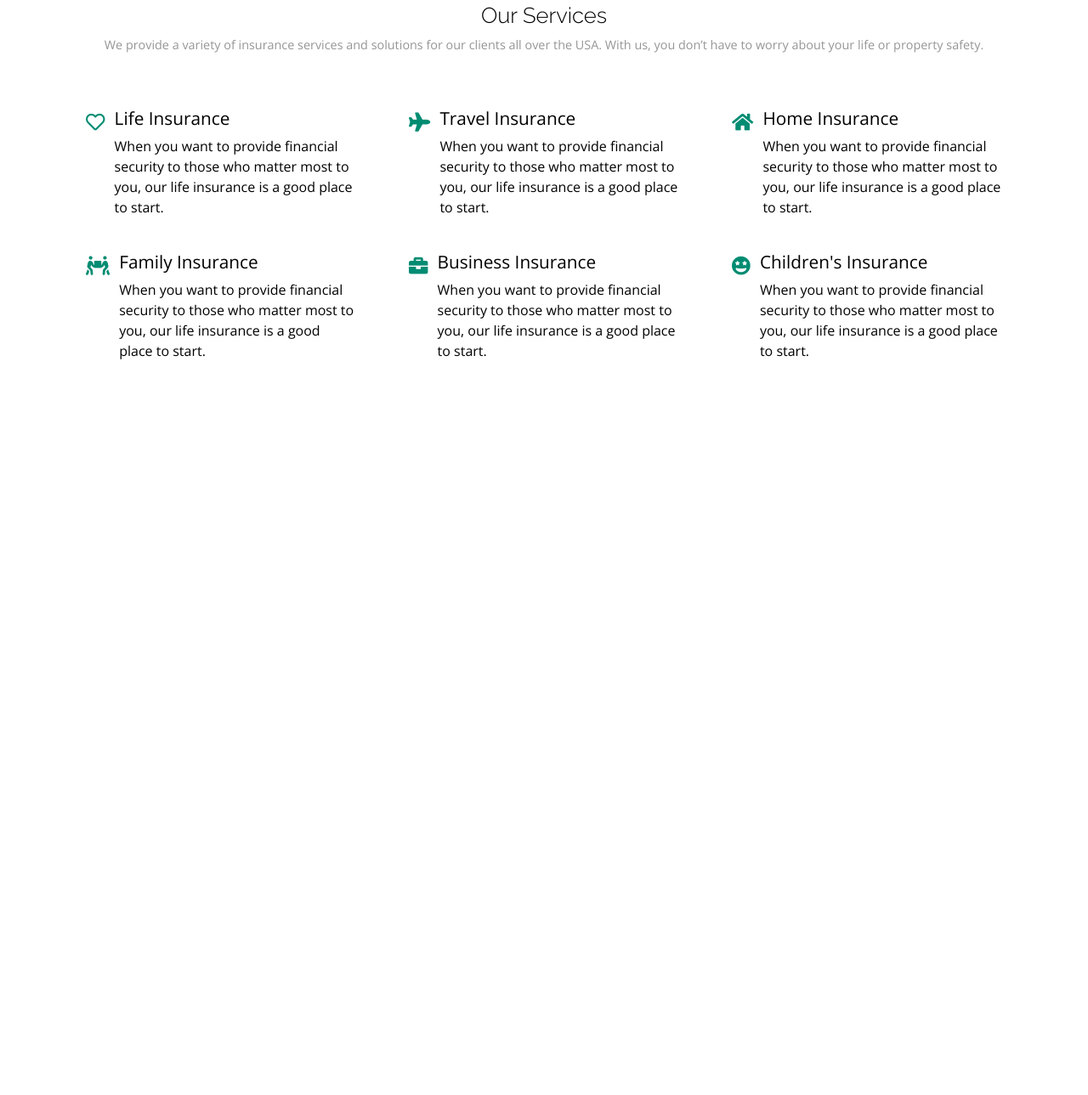
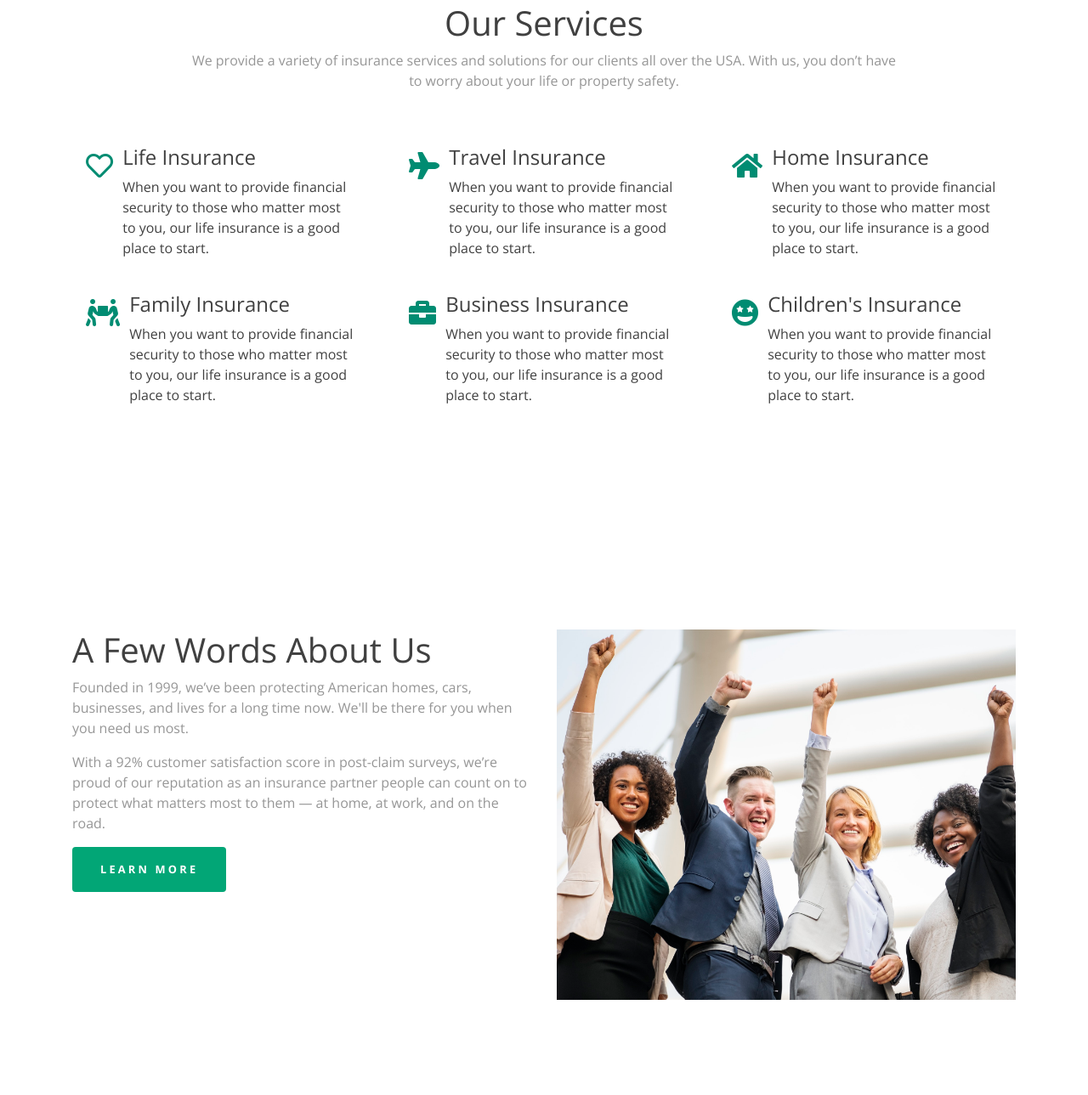
Before and after one commit to JeffersonXz/Meta-Security, a website: page index.html in a window 1280 px wide. Shown: the part 909-2198 px from the top of the page at 85% size. Before the commit the page ends 1486 px from the top, so only its background shows below. Drawn offline with nearby package versions, Linux system fonts and the light colour scheme.

Commit message:
section about finish

```diff
--- a/index.html
+++ b/index.html
@@ -60,17 +60,19 @@
     <!-- Section Intro -->
     <header class="intro" id="intro">
       <div class="container">
+        <div class="intro__text">
           <h5 class="intro__welcome">
             Welcome to meta security
           </h5>
           <h1 class="intro__principal">Meta Security</h1>
           <p class="intro__paragraphy">
-          Lorem ipsum, dolor sit amet consectetur adipisicing elit. Officia rem
-          aspernatur blanditiis doloremque voluptatibus necessitatibus nisi
-          deserunt iste, incidunt ea modi! Excepturi accusamus cum vitae!
+            Lorem ipsum, dolor sit amet consectetur adipisicing elit. Officia
+            rem aspernatur blanditiis doloremque voluptatibus necessitatibus
+            nisi deserunt iste, incidunt ea modi! Excepturi accusamus cum vitae!
           </p>
 
           <a href="#" class="btn btn-lg btn-custom">View all services</a>
+        </div>
       </div>
     </header>
 
@@ -79,12 +81,14 @@
       <div class="container">
         <div class="row text-center">
           <div class="col-md-12">
+            <div class="services__title-box">
               <h2 class="title-principal">Our Services</h2>
               <p class="paragraphy">
                 We provide a variety of insurance services and solutions for our
                 clients all over the USA. With us, you don’t have to worry about
                 your life or property safety.
               </p>
+            </div>
           </div>
         </div>
 
@@ -180,6 +184,35 @@
       </div>
     </section>
 
+    <!-- Section About Us -->
+    <section class="about" id="about">
+      <div class="container">
+        <div class="row">
+          <div class="col-md-6">
+            <div class="about__title-box">
+              <h2 class="title-principal">A Few Words About Us</h2>
+              <p class="paragraphy">
+                Founded in 1999, we’ve been protecting American homes, cars,
+                businesses, and lives for a long time now. We'll be there for
+                you when you need us most.
+              </p>
+              <p class="paragraphy">
+                With a 92% customer satisfaction score in post-claim surveys,
+                we’re proud of our reputation as an insurance partner people can
+                count on to protect what matters most to them — at home, at
+                work, and on the road.
+              </p>
+
+              <a href="#" class="btn btn-custom">Learn More</a>
+            </div>
+          </div>
+          <div class="col-md-6">
+            <img src="img/about.jpeg" alt="imagem about us" />
+          </div>
+        </div>
+      </div>
+    </section>
+
     <script
       src="https://code.jquery.com/jquery-3.3.1.slim.min.js"
       integrity="sha384-q8i/X+965DzO0rT7abK41JStQIAqVgRVzpbzo5smXKp4YfRvH+8abtTE1Pi6jizo"
--- a/scss/_config.scss
+++ b/scss/_config.scss
@@ -16,3 +16,8 @@ body {
   line-height: 1.5;
   color: $color-black-dark;
 }
+
+img {
+  max-width: 100%;
+  margin: auto;
+}
--- a/scss/_variables.scss
+++ b/scss/_variables.scss
@@ -1,5 +1,5 @@
 // My Colors
-$color-black-dark: #000;
+$color-black-dark: #404040;
 $color-black-light: rgb(150, 150, 150);
 $color-green-dark: #008c72;
 $color-green-light: #02a676;
--- a/scss/components/_intro.scss
+++ b/scss/components/_intro.scss
@@ -47,4 +47,9 @@
 
 // Media Queries
 @media (min-width: 768px) {
+  .intro {
+    &__text {
+      width: 50%;
+    }
+  }
 }
--- a/scss/components/_navbar.scss
+++ b/scss/components/_navbar.scss
@@ -2,11 +2,13 @@
 // Custom Navbar
 .navbar {
   background-color: $color-black-dark;
+  background-size: cover;
+  border-bottom: 1px solid $color-green-light;
 
   // Logo Marca
   &-brand img {
-    width: 80px;
-    height: 80px;
+    width: 50px;
+    height: 50px;
   }
 }
 
@@ -16,6 +18,7 @@
     font-size: 1.2rem;
     font-weight: 700;
     text-transform: uppercase;
+    color: #fff !important;
     margin-bottom: 0.5rem;
     padding-left: 0.4rem;
     transition: all 1s;
@@ -32,13 +35,9 @@
 
 // Media Queries
 @media (min-width: 768px) {
-  .navbar {
-    background-color: transparent;
-  }
-
   .navbar-nav {
     .nav-link {
-      font-size: 1.2rem;
+      font-size: 1rem;
       font-weight: 700;
       text-transform: uppercase;
       margin-bottom: 0.5rem;
--- /dev/null
+++ b/scss/components/about.scss
@@ -0,0 +1,5 @@
+@import "../variables";
+
+.about {
+  padding: 7rem 0;
+}
--- a/scss/components/services.scss
+++ b/scss/components/services.scss
@@ -9,18 +9,27 @@
   }
 
   &__icon {
-    font-size: 1.4rem;
+    font-size: 2rem;
     margin-right: 0.7rem;
     color: $color-green-dark;
   }
 
   &__title {
-    font-size: 1.3rem;
-    font-weight: 400;
+    font-size: 1.5rem;
+    font-weight: 100;
   }
 
   &__paragraphy {
     font-size: 1rem;
-    font-weight: 300;
+    font-weight: 100;
   }
 }
+
+@media (min-width: 768px) {
+  .services {
+    &__title-box {
+      width: 75%;
+      margin: auto;
+    }
+  }
+}
--- a/scss/custom/button.scss
+++ b/scss/custom/button.scss
@@ -7,4 +7,5 @@
   text-transform: uppercase;
   background-color: $color-green-light;
   color: #fff !important;
+  padding: 1rem 2rem;
 }
--- a/scss/custom/fonts.scss
+++ b/scss/custom/fonts.scss
@@ -1,14 +1,14 @@
 @import "../variables";
 
 .title-principal {
-  font-family: $font-secondary;
-  font-size: 1.6rem;
+  font-family: $font-primary;
+  font-size: 2.5rem;
   font-weight: 100;
   color: $color-black-dark;
 }
 
 .paragraphy {
-  font-size: 0.9rem;
+  font-size: 1rem;
   font-weight: 300;
   color: $color-black-light;
 }
--- a/scss/main.scss
+++ b/scss/main.scss
@@ -1,6 +1,7 @@
 // Imports
 @import "components/intro";
 @import "components/navbar";
+@import "components/about";
 @import "components/services";
 
 @import "custom/button.scss";
```
Also changed, not shown: css/main.css, img/about.jpeg (added). Lines whose indentation alone changed are shown as unchanged.
